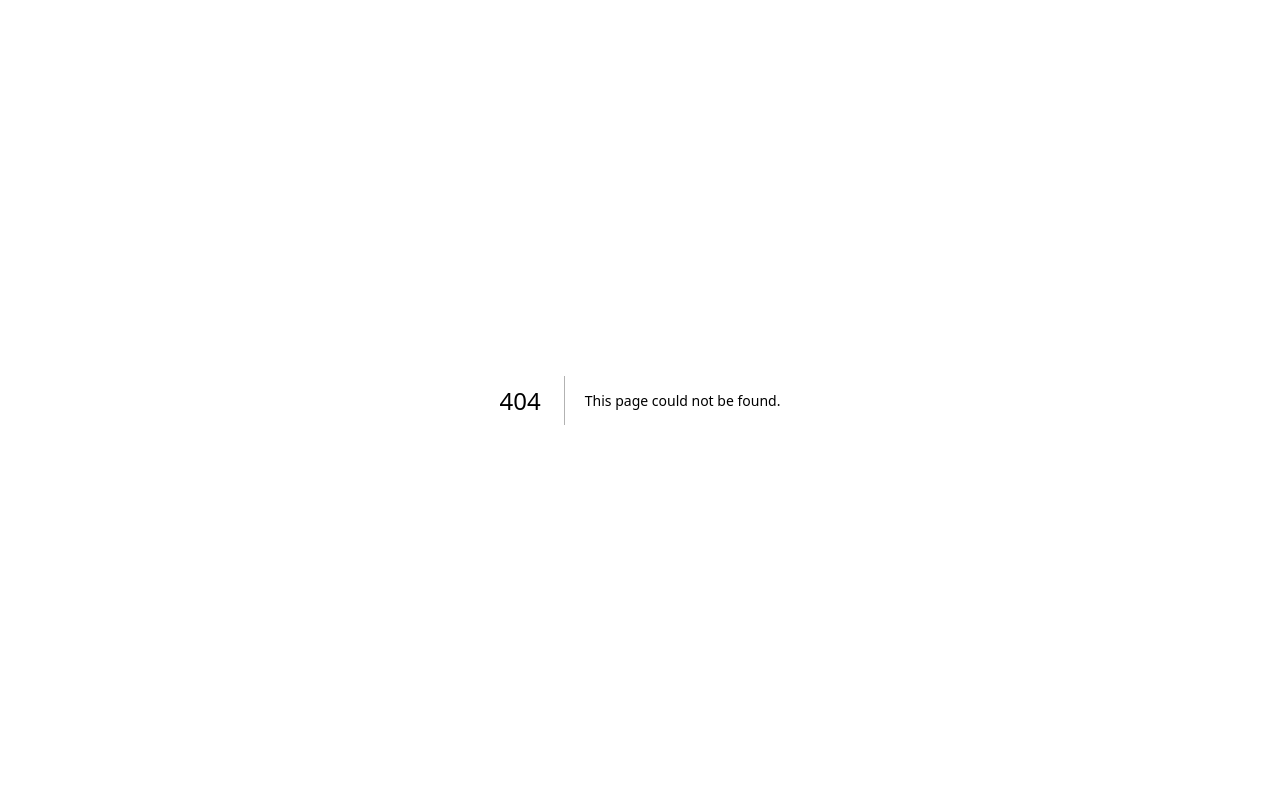
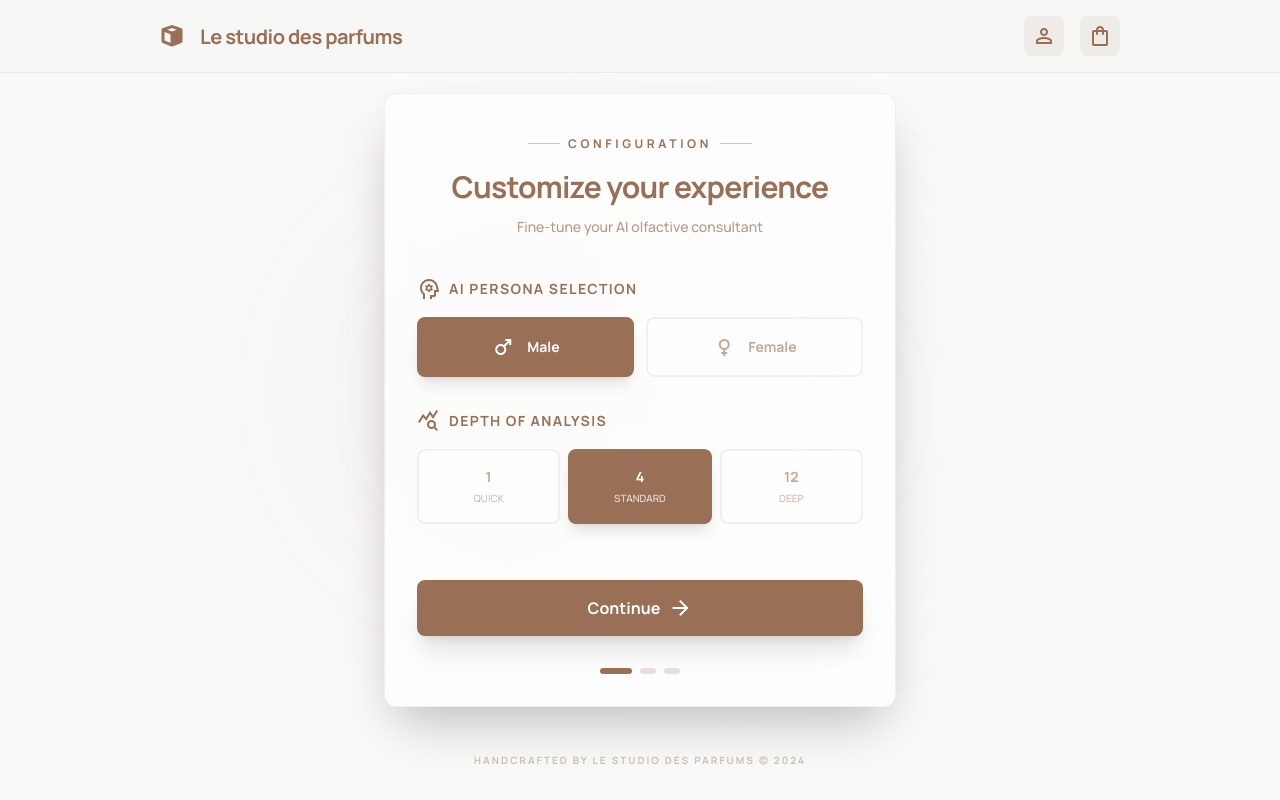
Before and after one commit to DwainAB/lylo-front, a Next.js app: page /configure in a window 1280 px wide. Before the commit this address had no page. Built offline with nearby package versions, Linux system fonts and the light colour scheme.

Commit message:
Ajout de la page de configuration

```diff
--- /dev/null
+++ b/src/app/configure/page.tsx
@@ -0,0 +1,27 @@
+import ConfigHeader from "@/components/configure/ConfigHeader";
+import ConfigPanel from "@/components/configure/ConfigPanel";
+
+export default function ConfigurePage() {
+  return (
+    <div className="relative flex h-screen w-full flex-col bg-stone-50 overflow-hidden">
+      <ConfigHeader />
+
+      <main className="flex-1 flex flex-col items-center justify-center px-4 relative">
+        {/* Background blobs */}
+        <div className="absolute inset-0 opacity-5 pointer-events-none">
+          <div className="absolute top-1/4 left-1/4 w-96 h-96 bg-primary rounded-full blur-[100px]" />
+          <div className="absolute bottom-1/4 right-1/4 w-96 h-96 bg-warm-cream rounded-full blur-[100px]" />
+        </div>
+
+        <ConfigPanel />
+
+        {/* Footer */}
+        <div className="absolute bottom-8 left-0 w-full flex justify-center">
+          <p className="text-primary/40 text-[10px] uppercase tracking-[0.2em] font-bold">
+            Handcrafted by Le Studio Des Parfums © 2024
+          </p>
+        </div>
+      </main>
+    </div>
+  );
+}
--- a/src/app/globals.css
+++ b/src/app/globals.css
@@ -5,6 +5,7 @@
   --color-background-light: #f7f7f6;
   --color-background-dark: #1c1816;
   --color-accent-tan: #d7cdc6;
+  --color-warm-cream: #d7cdc6;
   --color-text-dark: #171412;
 
   --font-display: "Manrope", sans-serif;
@@ -32,3 +33,22 @@ body {
   backdrop-filter: blur(12px);
   background-color: rgba(247, 247, 246, 0.8);
 }
+
+.glass-panel {
+  background: rgba(255, 255, 255, 0.7);
+  backdrop-filter: blur(10px);
+  border: 1px solid rgba(153, 111, 86, 0.1);
+}
+
+.custom-scrollbar::-webkit-scrollbar {
+  width: 4px;
+}
+
+.custom-scrollbar::-webkit-scrollbar-track {
+  background: transparent;
+}
+
+.custom-scrollbar::-webkit-scrollbar-thumb {
+  background: #996f56;
+  border-radius: 10px;
+}
--- /dev/null
+++ b/src/components/configure/ConfigHeader.tsx
@@ -0,0 +1,39 @@
+import Link from "next/link";
+import MaterialIcon from "@/components/ui/MaterialIcon";
+
+export default function ConfigHeader() {
+  return (
+    <header className="flex items-center justify-between whitespace-nowrap border-b border-solid border-b-primary/10 px-6 lg:px-40 py-4 absolute top-0 w-full z-10 bg-background-light/80 backdrop-blur-sm">
+      <Link href="/" className="flex items-center gap-4 text-primary">
+        <div className="size-6">
+          <svg fill="none" viewBox="0 0 48 48" xmlns="http://www.w3.org/2000/svg">
+            <path
+              clipRule="evenodd"
+              d="M24 18.4228L42 11.475V34.3663C42 34.7796 41.7457 35.1504 41.3601 35.2992L24 42V18.4228Z"
+              fill="currentColor"
+              fillRule="evenodd"
+            />
+            <path
+              clipRule="evenodd"
+              d="M24 8.18819L33.4123 11.574L24 15.2071L14.5877 11.574L24 8.18819ZM9 15.8487L21 20.4805V37.6263L9 32.9945V15.8487ZM27 37.6263V20.4805L39 15.8487V32.9945L27 37.6263ZM25.354 2.29885C24.4788 1.98402 23.5212 1.98402 22.646 2.29885L4.98454 8.65208C3.7939 9.08038 3 10.2097 3 11.475V34.3663C3 36.0196 4.01719 37.5026 5.55962 38.098L22.9197 44.7987C23.6149 45.0671 24.3851 45.0671 25.0803 44.7987L42.4404 38.098C43.9828 37.5026 45 36.0196 45 34.3663V11.475C45 10.2097 44.2061 9.08038 43.0155 8.65208L25.354 2.29885Z"
+              fill="currentColor"
+              fillRule="evenodd"
+            />
+          </svg>
+        </div>
+        <h2 className="text-primary text-xl font-bold leading-tight tracking-tight font-display">
+          Le studio des parfums
+        </h2>
+      </Link>
+
+      <div className="flex gap-4">
+        <button className="flex items-center justify-center rounded-lg h-10 w-10 bg-warm-cream/30 text-primary hover:bg-warm-cream transition-colors">
+          <MaterialIcon name="person" className="text-lg" />
+        </button>
+        <button className="flex items-center justify-center rounded-lg h-10 w-10 bg-warm-cream/30 text-primary hover:bg-warm-cream transition-colors">
+          <MaterialIcon name="shopping_bag" className="text-lg" />
+        </button>
+      </div>
+    </header>
+  );
+}
--- /dev/null
+++ b/src/components/configure/ConfigPanel.tsx
@@ -0,0 +1,49 @@
+"use client";
+
+import { useState } from "react";
+import MaterialIcon from "@/components/ui/MaterialIcon";
+import PersonaSelector from "./PersonaSelector";
+import DepthSelector from "./DepthSelector";
+import StepIndicator from "./StepIndicator";
+
+export default function ConfigPanel() {
+  const [persona, setPersona] = useState("male");
+  const [depth, setDepth] = useState("4");
+
+  return (
+    <div className="glass-panel w-full max-w-lg rounded-xl p-8 shadow-2xl relative z-10 border border-primary/5">
+      {/* Header */}
+      <div className="text-center mb-10">
+        <div className="inline-flex items-center gap-2 mb-4">
+          <span className="h-px w-8 bg-primary/40" />
+          <span className="text-xs uppercase tracking-[0.3em] text-primary font-bold">
+            Configuration
+          </span>
+          <span className="h-px w-8 bg-primary/40" />
+        </div>
+        <h1 className="text-primary tracking-tight text-3xl font-bold leading-tight mb-3 font-display">
+          Customize your experience
+        </h1>
+        <p className="text-primary/70 text-sm font-medium">
+          Fine-tune your AI olfactive consultant
+        </p>
+      </div>
+
+      {/* Form */}
+      <div className="space-y-8">
+        <PersonaSelector value={persona} onChange={setPersona} />
+        <DepthSelector value={depth} onChange={setDepth} />
+
+        {/* Continue button */}
+        <div className="pt-6">
+          <button className="w-full bg-primary hover:bg-primary/90 text-white font-bold py-4 rounded-lg shadow-xl transition-all transform hover:scale-[1.02] flex items-center justify-center gap-2">
+            <span>Continue</span>
+            <MaterialIcon name="arrow_forward" />
+          </button>
+        </div>
+      </div>
+
+      <StepIndicator currentStep={0} totalSteps={3} />
+    </div>
+  );
+}
--- /dev/null
+++ b/src/components/configure/DepthSelector.tsx
@@ -0,0 +1,45 @@
+"use client";
+
+import MaterialIcon from "@/components/ui/MaterialIcon";
+
+interface DepthSelectorProps {
+  value: string;
+  onChange: (value: string) => void;
+}
+
+const depths = [
+  { value: "1", label: "1", sublabel: "Quick" },
+  { value: "4", label: "4", sublabel: "Standard" },
+  { value: "12", label: "12", sublabel: "Deep" },
+];
+
+export default function DepthSelector({ value, onChange }: DepthSelectorProps) {
+  return (
+    <section>
+      <h3 className="text-primary text-sm font-bold uppercase tracking-widest leading-tight mb-4 flex items-center gap-2">
+        <MaterialIcon name="query_stats" className="text-base" />
+        Depth of Analysis
+      </h3>
+      <div className="grid grid-cols-3 gap-2">
+        {depths.map((depth) => (
+          <label key={depth.value} className="group relative cursor-pointer">
+            <input
+              type="radio"
+              name="questions"
+              value={depth.value}
+              checked={value === depth.value}
+              onChange={() => onChange(depth.value)}
+              className="peer hidden"
+            />
+            <div className="flex flex-col items-center justify-center gap-1 py-4 rounded-lg border-2 border-primary/10 bg-white/50 text-primary/60 transition-all group-hover:bg-primary/5 peer-checked:border-primary peer-checked:bg-primary peer-checked:text-white peer-checked:shadow-lg">
+              <span className="text-sm font-bold">{depth.label}</span>
+              <span className="text-[10px] uppercase font-medium opacity-80">
+                {depth.sublabel}
+              </span>
+            </div>
+          </label>
+        ))}
+      </div>
+    </section>
+  );
+}
--- /dev/null
+++ b/src/components/configure/PersonaSelector.tsx
@@ -0,0 +1,42 @@
+"use client";
+
+import MaterialIcon from "@/components/ui/MaterialIcon";
+
+interface PersonaSelectorProps {
+  value: string;
+  onChange: (value: string) => void;
+}
+
+const personas = [
+  { value: "male", label: "Male", icon: "male" },
+  { value: "female", label: "Female", icon: "female" },
+];
+
+export default function PersonaSelector({ value, onChange }: PersonaSelectorProps) {
+  return (
+    <section>
+      <h3 className="text-primary text-sm font-bold uppercase tracking-widest leading-tight mb-4 flex items-center gap-2">
+        <MaterialIcon name="psychology" className="text-base" />
+        AI Persona selection
+      </h3>
+      <div className="grid grid-cols-2 gap-3">
+        {personas.map((persona) => (
+          <label key={persona.value} className="group relative cursor-pointer">
+            <input
+              type="radio"
+              name="gender"
+              value={persona.value}
+              checked={value === persona.value}
+              onChange={() => onChange(persona.value)}
+              className="peer hidden"
+            />
+            <div className="flex items-center justify-center gap-3 px-4 py-4 rounded-lg border-2 border-primary/10 bg-white/50 text-primary/60 transition-all group-hover:bg-primary/5 peer-checked:border-primary peer-checked:bg-primary peer-checked:text-white peer-checked:shadow-lg">
+              <MaterialIcon name={persona.icon} />
+              <span className="text-sm font-bold">{persona.label}</span>
+            </div>
+          </label>
+        ))}
+      </div>
+    </section>
+  );
+}
--- /dev/null
+++ b/src/components/configure/StepIndicator.tsx
@@ -0,0 +1,21 @@
+interface StepIndicatorProps {
+  currentStep: number;
+  totalSteps: number;
+}
+
+export default function StepIndicator({ currentStep, totalSteps }: StepIndicatorProps) {
+  return (
+    <div className="mt-8 flex justify-center gap-2">
+      {Array.from({ length: totalSteps }, (_, i) => (
+        <span
+          key={i}
+          className={`h-1.5 rounded-full ${
+            i === currentStep
+              ? "w-8 bg-primary"
+              : "w-4 bg-primary/20"
+          }`}
+        />
+      ))}
+    </div>
+  );
+}
```
